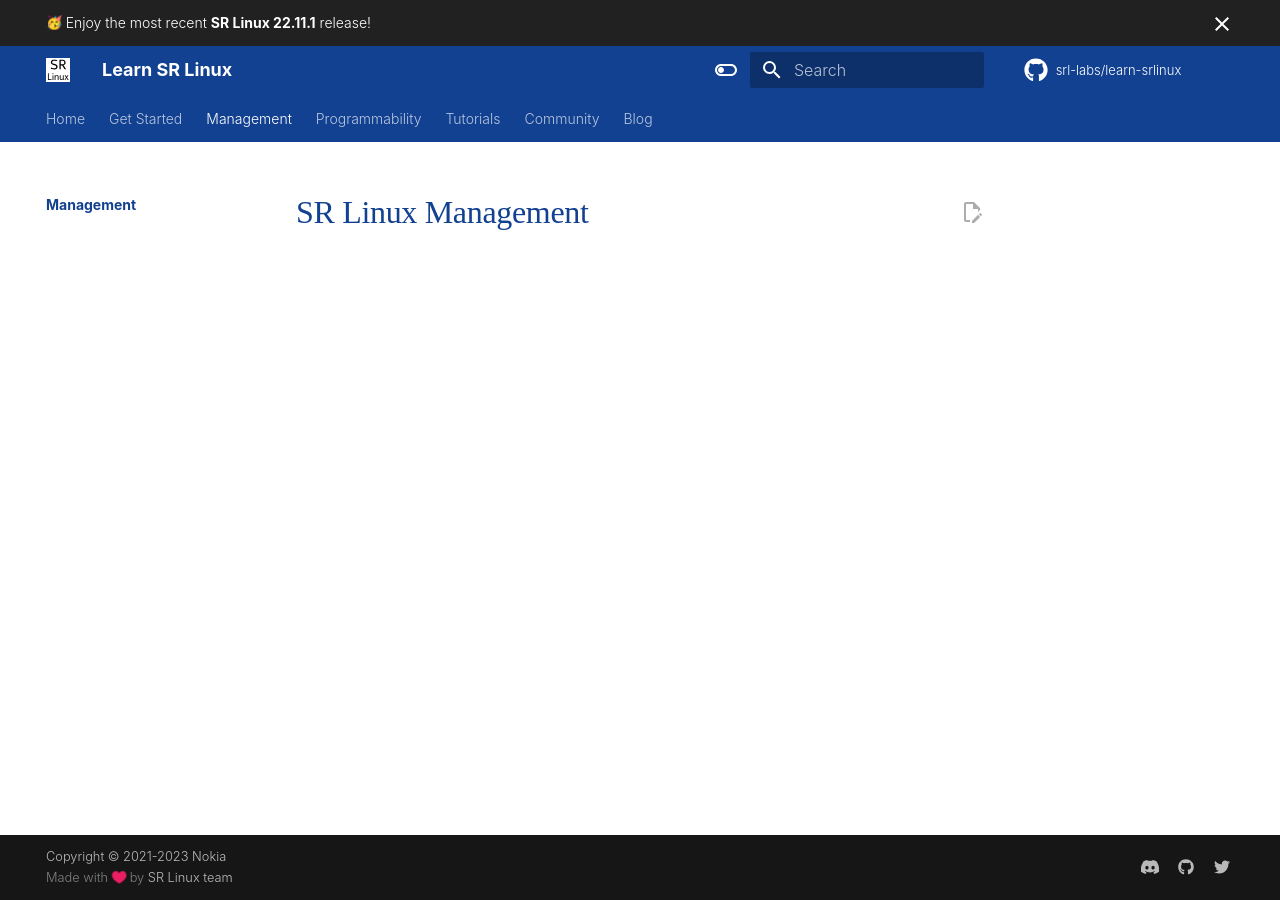
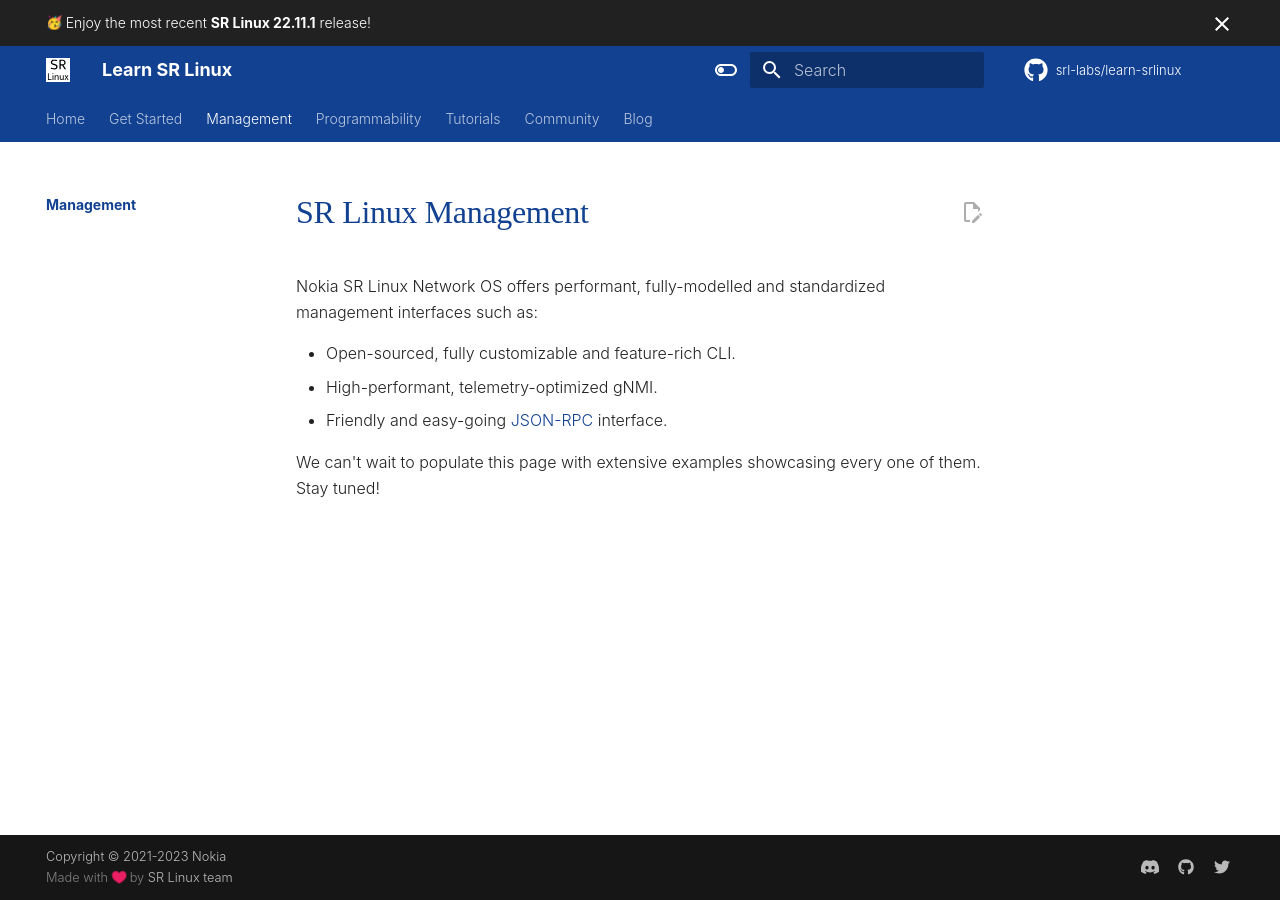
Before and after one commit to srl-labs/learn-srlinux, an MkDocs documentation site: the page built from docs/mgmt/index.md, in a window 1280 px wide. Built offline with MkDocs 1.6.1 and Material for MkDocs 9.7.7, drawn with Linux system fonts in a browser that asks for light colours; emoji names are drawn with the system emoji font; some web fonts are replaced; comment, search, counter and statistics services are not loaded.

Commit message:
added management main page

```diff
--- a/docs/mgmt/index.md
+++ b/docs/mgmt/index.md
@@ -1 +1,9 @@
 # SR Linux Management
+
+Nokia SR Linux Network OS offers performant, fully-modelled and standardized management interfaces such as:
+
+* Open-sourced, fully customizable and feature-rich CLI.
+* High-performant, telemetry-optimized gNMI.
+* Friendly and easy-going [JSON-RPC](../blog/posts/2022/json-rpc-basics.md) interface.
+
+We can't wait to populate this page with extensive examples showcasing every one of them. Stay tuned!
```
